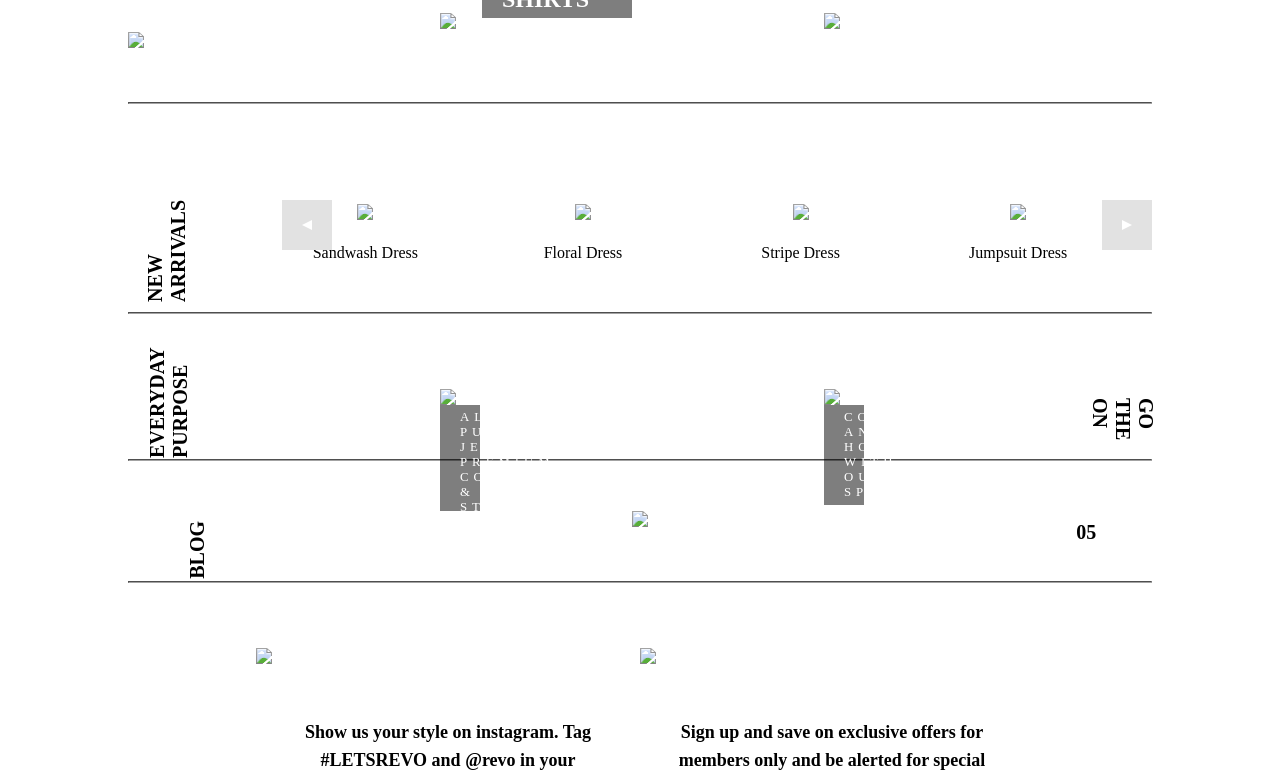
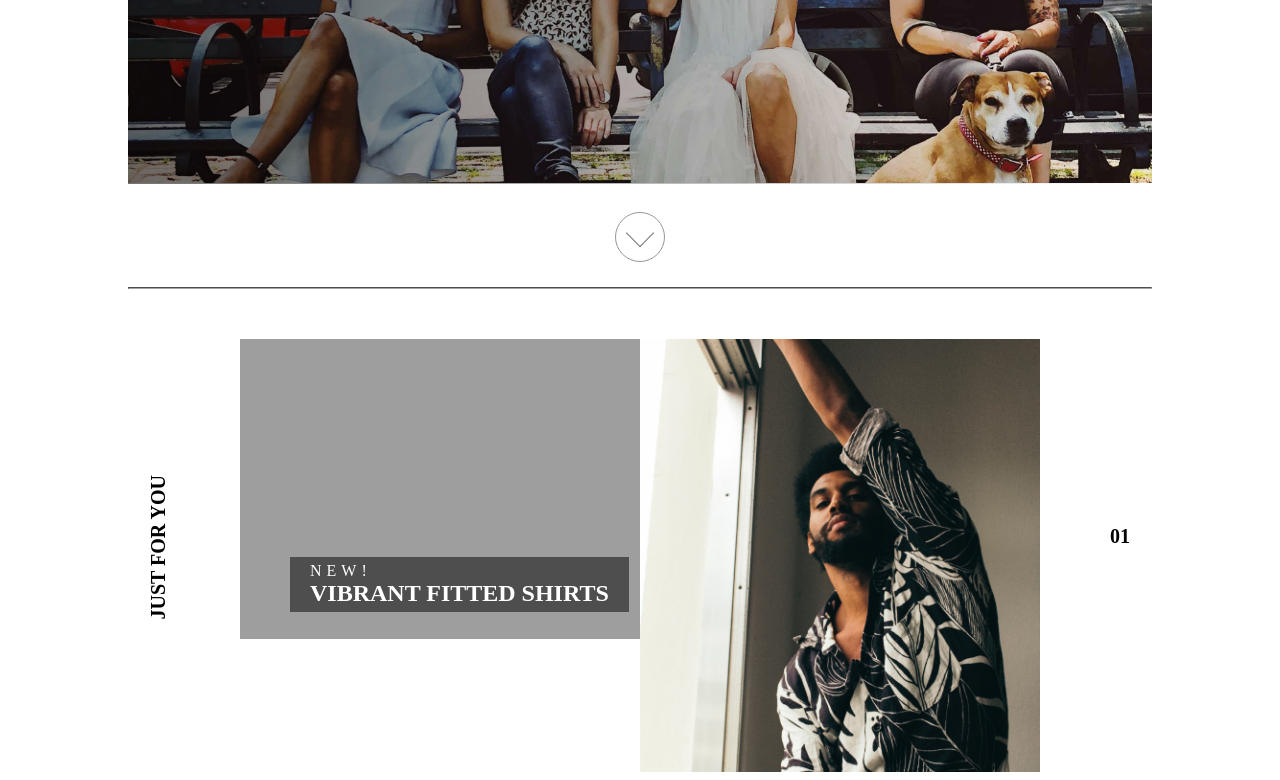
Before and after one commit to hd326/revoco, a plain HTML site: page index.html in a window 1280 px wide. Shown: the part 401-1181 px from the top of the page. Drawn offline with Linux system fonts and the light colour scheme; the site is published under a folder, as on GitHub Pages, so addresses that start at the root find nothing; a web font is replaced by a local one.

Commit message:
Update index.html

```diff
--- a/index.html
+++ b/index.html
@@ -108,7 +108,7 @@
 
     <div id="hero">
         <div id="hero-shade"></div>
-        <img src="/images/models2.jpg">
+        <img src="images/models2.jpg">
         <div id="banner">Revo Spring Event is Here. <br>What's your style?
             <div id="mwk">
                 <button>SHOP MEN</button>
@@ -146,12 +146,12 @@
             </div>
             <div class="shop-sec-content">
                 <div class="shop-sec-content-text">NEW!<br><span>Vibrant fitted shirts</span></div>
-                <img src="/images/blur-boxcrop2.jpg">
+                <img src="images/blur-boxcrop2.jpg">
 
             </div>
             <div class="shop-sec-content">
                 <div class="shop-sec-content-text"></div>
-                <img src="/images/casualcrop2.jpg">
+                <img src="images/casualcrop2.jpg">
 
             </div>
             <div class="shop-sec-content">
@@ -170,16 +170,16 @@
         <!-- shop-sec -->
 
         <div class="shop-sec">
-            <div class="shop-sec-bg-img"><img src="/images/mountainscrop2.jpg"></div>
+            <div class="shop-sec-bg-img"><img src="images/mountainscrop2.jpg"></div>
             <div class="shop-sec-content-holder">
                 <div class="shop-sec-content">
                     <div class="shop-sec-text">02</div>
                 </div>
                 <div class="shop-sec-content">
-                    <img src="/images/womancrop2.jpg">
+                    <img src="images/womancrop2.jpg">
                 </div>
                 <div class="shop-sec-content">
-                    <img src="/images/dressescrop1.jpg">
+                    <img src="images/dressescrop1.jpg">
                 </div>
                 <div class="shop-sec-content">
                     <div class="shop-sec-text">JUST FOR YOU</div>
@@ -216,19 +216,19 @@
                                     <div class="slide slide1" id="lastClone">
                                         <div class="slide-content">
                                             <div class="slide-items">
-                                                <div class="slide-items-img"><img src="/images/orange-dress.jpg"></div>
+                                                <div class="slide-items-img"><img src="images/orange-dress.jpg"></div>
                                                 <div class="slide-items-desc">Plaid Dress</div>
                                             </div>
                                             <div class="slide-items">
-                                                <div class="slide-items-img"><img src="/images/orange-dress.jpg"></div>
+                                                <div class="slide-items-img"><img src="images/orange-dress.jpg"></div>
                                                 <div class="slide-items-desc">Ribbed Dress</div>
                                             </div>
                                             <div class="slide-items">
-                                                <div class="slide-items-img"><img src="/images/orange-dress.jpg"></div>
+                                                <div class="slide-items-img"><img src="images/orange-dress.jpg"></div>
                                                 <div class="slide-items-desc">Panel Dress</div>
                                             </div>
                                             <div class="slide-items">
-                                                <div class="slide-items-img"><img src="/images/orange-dress.jpg"></div>
+                                                <div class="slide-items-img"><img src="images/orange-dress.jpg"></div>
                                                 <div class="slide-items-desc">Ruffle Dress</div>
                                             </div>
                                         </div>
@@ -237,19 +237,19 @@
                                     <div class="slide slide2">
                                         <div class="slide-content">
                                             <div class="slide-items">
-                                                <div class="slide-items-img"><img src="/images/orange-dress.jpg"></div>
+                                                <div class="slide-items-img"><img src="images/orange-dress.jpg"></div>
                                                 <div class="slide-items-desc">Sandwash Dress</div>
                                             </div>
                                             <div class="slide-items">
-                                                <div class="slide-items-img"><img src="/images/orange-dress.jpg"></div>
+                                                <div class="slide-items-img"><img src="images/orange-dress.jpg"></div>
                                                 <div class="slide-items-desc">Floral Dress</div>
                                             </div>
                                             <div class="slide-items">
-                                                <div class="slide-items-img"><img src="/images/orange-dress.jpg"></div>
+                                                <div class="slide-items-img"><img src="images/orange-dress.jpg"></div>
                                                 <div class="slide-items-desc">Stripe Dress</div>
                                             </div>
                                             <div class="slide-items">
-                                                <div class="slide-items-img"><img src="/images/orange-dress.jpg"></div>
+                                                <div class="slide-items-img"><img src="images/orange-dress.jpg"></div>
                                                 <div class="slide-items-desc">Jumpsuit Dress</div>
                                             </div>
                                         </div>
@@ -258,19 +258,19 @@
                                     <div class="slide slide3">
                                         <div class="slide-content">
                                             <div class="slide-items">
-                                                <div class="slide-items-img"><img src="/images/orange-dress.jpg"></div>
+                                                <div class="slide-items-img"><img src="images/orange-dress.jpg"></div>
                                                 <div class="slide-items-desc">Sandwash Dress</div>
                                             </div>
                                             <div class="slide-items">
-                                                <div class="slide-items-img"><img src="/images/orange-dress.jpg"></div>
+                                                <div class="slide-items-img"><img src="images/orange-dress.jpg"></div>
                                                 <div class="slide-items-desc">Floral Dress</div>
                                             </div>
                                             <div class="slide-items">
-                                                <div class="slide-items-img"><img src="/images/orange-dress.jpg"></div>
+                                                <div class="slide-items-img"><img src="images/orange-dress.jpg"></div>
                                                 <div class="slide-items-desc">Stripe Dress</div>
                                             </div>
                                             <div class="slide-items">
-                                                <div class="slide-items-img"><img src="/images/orange-dress.jpg"></div>
+                                                <div class="slide-items-img"><img src="images/orange-dress.jpg"></div>
                                                 <div class="slide-items-desc">Jumpsuit Dress</div>
                                             </div>
                                         </div>
@@ -279,19 +279,19 @@
                                     <div class="slide slide4">
                                         <div class="slide-content">
                                             <div class="slide-items">
-                                                <div class="slide-items-img"><img src="/images/orange-dress.jpg"></div>
+                                                <div class="slide-items-img"><img src="images/orange-dress.jpg"></div>
                                                 <div class="slide-items-desc">Sandwash Dress</div>
                                             </div>
                                             <div class="slide-items">
-                                                <div class="slide-items-img"><img src="/images/orange-dress.jpg"></div>
+                                                <div class="slide-items-img"><img src="images/orange-dress.jpg"></div>
                                                 <div class="slide-items-desc">Floral Dress</div>
                                             </div>
                                             <div class="slide-items">
-                                                <div class="slide-items-img"><img src="/images/orange-dress.jpg"></div>
+                                                <div class="slide-items-img"><img src="images/orange-dress.jpg"></div>
                                                 <div class="slide-items-desc">Stripe Dress</div>
                                             </div>
                                             <div class="slide-items">
-                                                <div class="slide-items-img"><img src="/images/orange-dress.jpg"></div>
+                                                <div class="slide-items-img"><img src="images/orange-dress.jpg"></div>
                                                 <div class="slide-items-desc">Jumpsuit Dress</div>
                                             </div>
                                         </div>
@@ -300,19 +300,19 @@
                                     <div class="slide slide5" id="firstClone">
                                         <div class="slide-content">
                                             <div class="slide-items">
-                                                <div class="slide-items-img"><img src="/images/orange-dress.jpg"></div>
+                                                <div class="slide-items-img"><img src="images/orange-dress.jpg"></div>
                                                 <div class="slide-items-desc">Sandwash Dress</div>
                                             </div>
                                             <div class="slide-items">
-                                                <div class="slide-items-img"><img src="/images/orange-dress.jpg"></div>
+                                                <div class="slide-items-img"><img src="images/orange-dress.jpg"></div>
                                                 <div class="slide-items-desc">Floral Dress</div>
                                             </div>
                                             <div class="slide-items">
-                                                <div class="slide-items-img"><img src="/images/orange-dress.jpg"></div>
+                                                <div class="slide-items-img"><img src="images/orange-dress.jpg"></div>
                                                 <div class="slide-items-desc">Stripe Dress</div>
                                             </div>
                                             <div class="slide-items">
-                                                <div class="slide-items-img"><img src="/images/orange-dress.jpg"></div>
+                                                <div class="slide-items-img"><img src="images/orange-dress.jpg"></div>
                                                 <div class="slide-items-desc">Jumpsuit Dress</div>
                                             </div>
                                         </div>
@@ -407,12 +407,12 @@
 
             <div class="shop-sec-content">
                 <div class="shop-sec-content-text">All Purpose Jeans, PREMIUM COMFORT & STYLE</div>
-                <img src="/images/pantscrop.jpg">
+                <img src="images/pantscrop.jpg">
             </div>
 
             <div class="shop-sec-content">
                 <div class="shop-sec-content-text">CONQUER ANY HORIZON WITH OUR SPORTSWEAR</div>
-                <img src="/images/joggingcrop.jpg">
+                <img src="images/joggingcrop.jpg">
             </div>
 
             <div class="shop-sec-content">
@@ -435,7 +435,7 @@
 
             <div class="shop-sec-content">
                 <div class="shop-sec-content-text"></div>
-                <img src="/images/blogcrop.jpg">
+                <img src="images/blogcrop.jpg">
             </div>
 
             <div class="shop-sec-content">
@@ -456,13 +456,13 @@
                 <div class="shop-sec-text">#LETSREVO</div>
             </div>
             <div class="shop-sec-content">
-                <div class="shop-sec-img"><img src="/images/social.jpg"></div>
+                <div class="shop-sec-img"><img src="images/social.jpg"></div>
                 <div class="shop-sec-desc">Show us your style on instagram. Tag #LETSREVO and @revo in your caption for
                     a
                     chance to be featured. <br><br> <a href="">VIEW GALLERY</a></div>
             </div>
             <div class="shop-sec-content">
-                <div class="shop-sec-img"><img src="/images/couponscrop.jpg"></div>
+                <div class="shop-sec-img"><img src="images/couponscrop.jpg"></div>
                 <div class="shop-sec-desc">Sign up and save on exclusive offers for members only and be alerted for
                     special
                     deals and save on our clothing. <br><br> <a href="">JOIN NOW</a></div>
```
